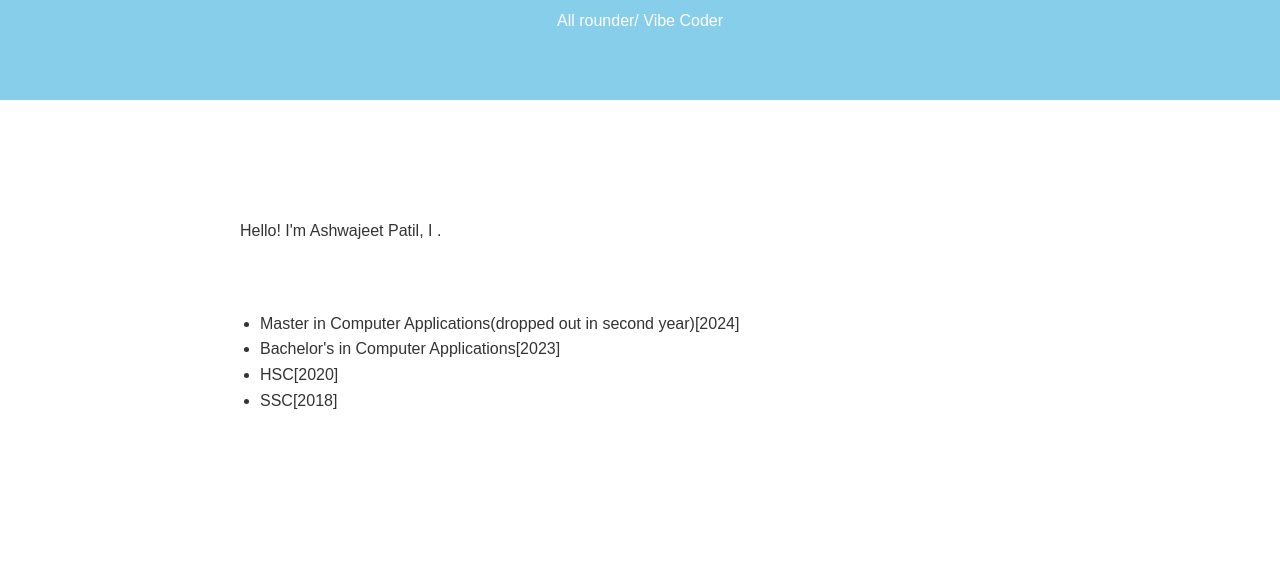
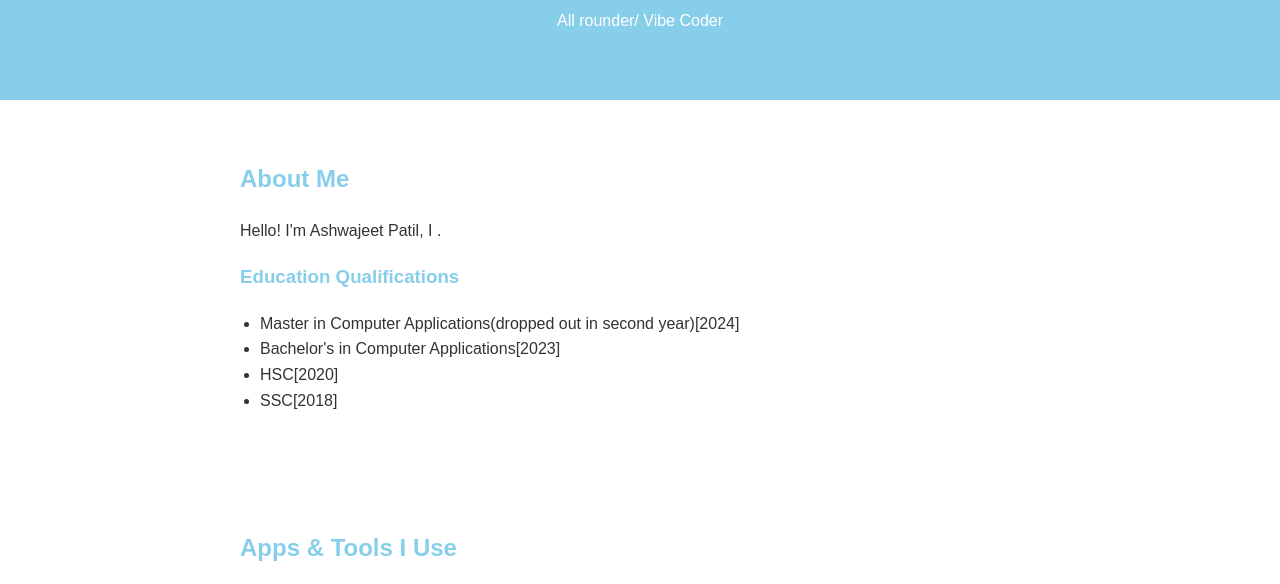
Before and after one commit to AshwajeetPatil/AshwajeetPatil.github.io, a plain HTML site: page index.html in a window 1280 px wide. Shown: the part 136-720 px from the top of the page. Drawn offline with Linux system fonts and the light colour scheme.

Commit message:
Update styles.css

```diff
--- a/styles.css
+++ b/styles.css
@@ -14,10 +14,12 @@ header {
     padding: 50px 20px;
 }
 
-h1, h2, h3 {
-    color: #FFFFFF; /* Sky blue headings */
+h2, h3 {
+    color: #87CEEB; /* Sky blue headings */
 }
-
+h1{
+    color:FFFFFF;
+}
 section {
     padding: 40px 20px;
     max-width: 800px;
```
